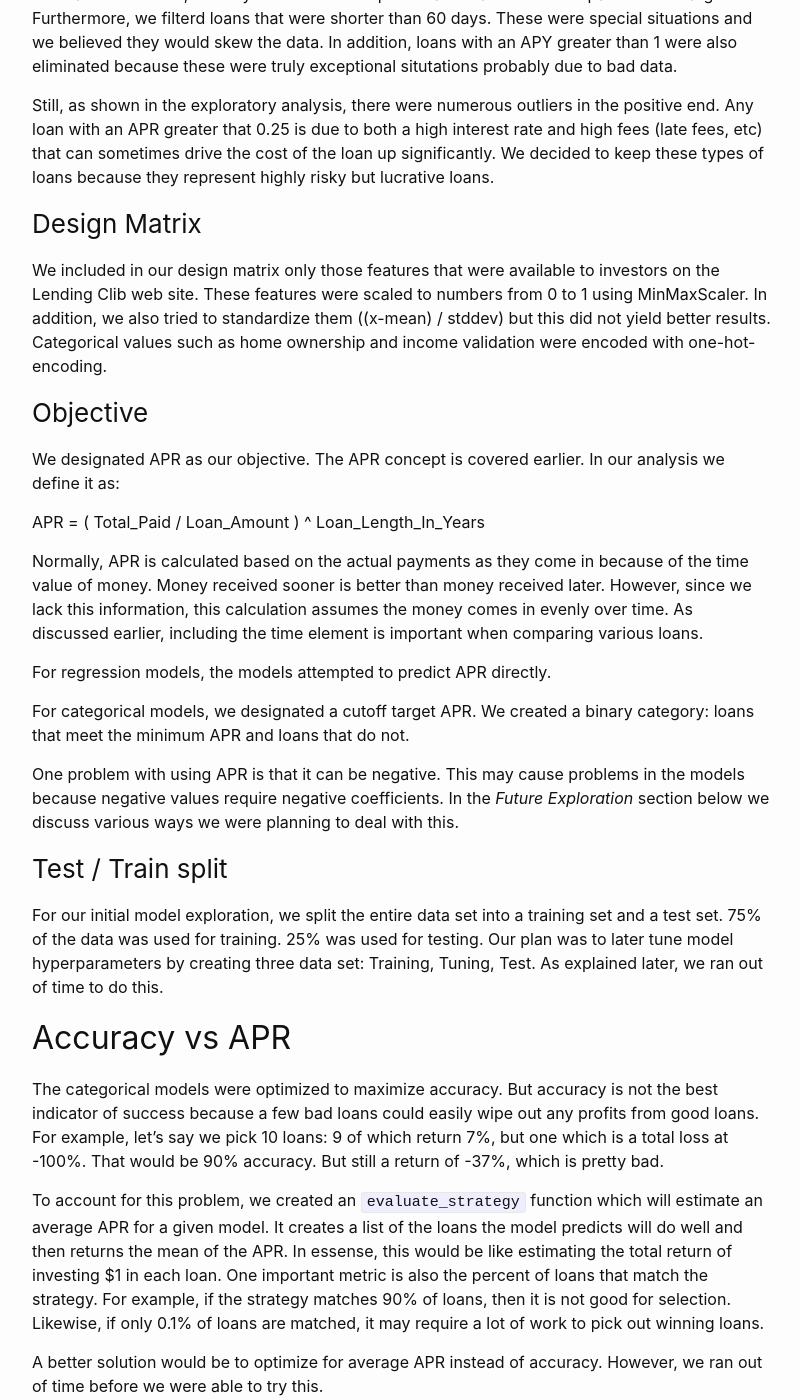
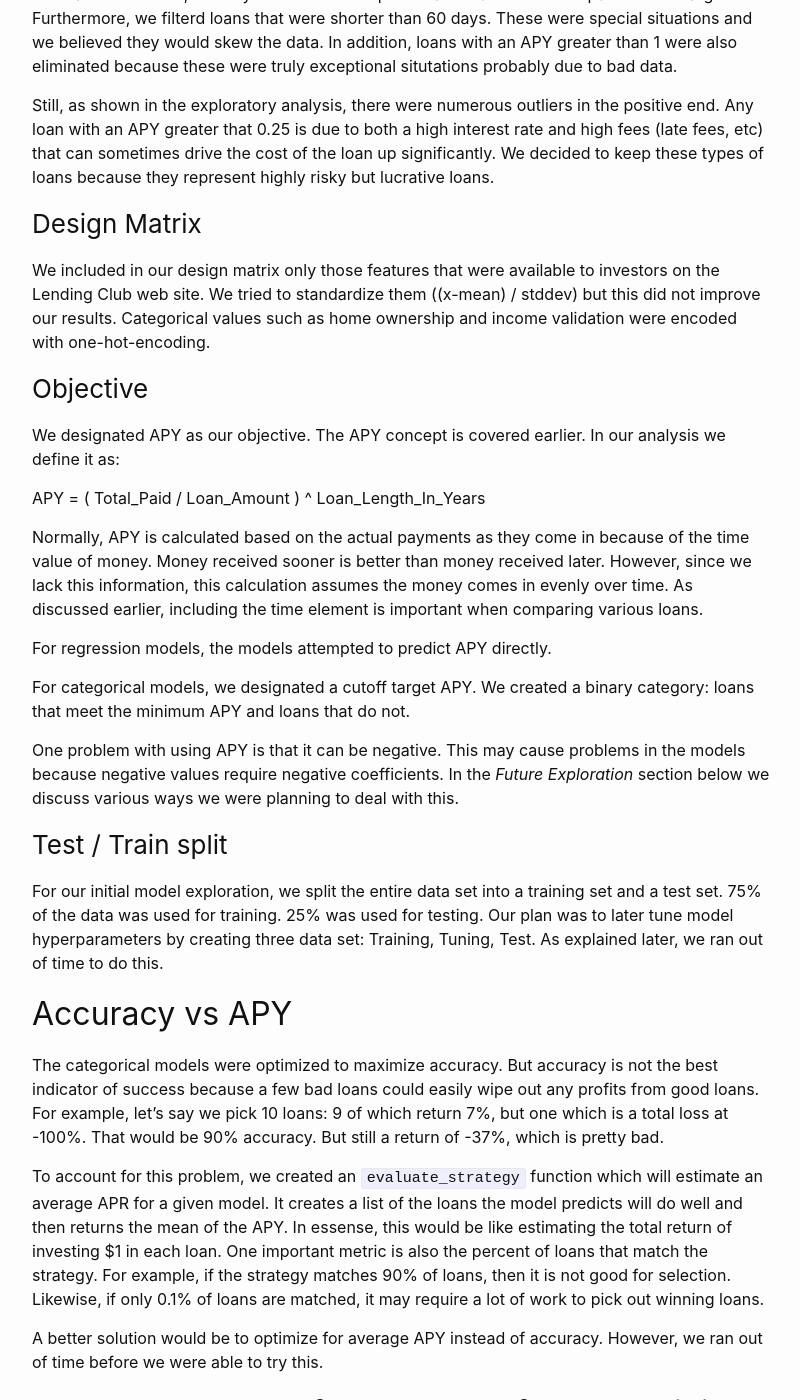
Before and after one commit to junparkh/LendingClub, a Jekyll site: the page built from menu3.md, in a window 1280 px wide and 1400 px high, scrolled down 1434 px. Shown: the whole window, without its empty margins (238-1038 px from the left). Built offline with Jekyll 4.4.1, drawn with Linux system fonts in a browser that asks for light colours; some of the changed text lies outside the part shown.

Commit message:
Update menu3.md

```diff
--- a/menu3.md
+++ b/menu3.md
@@ -10,15 +10,15 @@
 
 ## Overall Exploration Strategy
 
-Our overall goal was to create a model that selects a small subset of loans to invest in and maximizes the overall APR of the portfolio. There are many ways to achieve this but for the purposes of this class, we decided to create models based on a consisten design matrix that would allow us to predict whether a loan is worth investing in or not by looking at the APR of the loan.
+Our overall goal was to create a model that selects a small subset of loans to invest in and maximizes the overall APR of the portfolio. There are many ways to achieve this but for the purposes of this class, we decided to create models based on a consistent design matrix that would allow us to predict whether a loan is worth investing in or not by looking at the APY of the loan.
 
 ## Data Preparation
 
 ### Missing Data
 
-Only a few of the features had significant missing data. We had two options when dealing with this problem. Either eliminate the loans, or impute a value. We decided to impute values whenever possible in order to make sure that we were not systematically eliminating loans from our analysis.
+Only a few of the predictors that we had selected had significant missing data. We had two options when dealing with this problem. Either eliminate the loans, or impute a value. We decided to impute values whenever possible in order to make sure that we were not systematically eliminating loans from our analysis.
 
-* Loan length - if the borrower never repaid any of the loan then what is the loan length? For our purposes, the loan length is set to 1/365.25, thus yielding APR.
+* Loan length - if the borrower never repaid any of the loan then what is the loan length? For our purposes, the loan length is set to 1/365.25, thus yielding APY.
 
 * Employment length - missing in 6% of the loans. We assumed 0.
 
@@ -32,37 +32,37 @@
 
 To deal with outliers, we only considered complete loans that were either paid off or charged off. Furthermore, we filterd loans that were shorter than 60 days. These were special situations and we believed they would skew the data. In addition, loans with an APY greater than 1 were also eliminated because these were truly exceptional situtations probably due to bad data.
 
-Still, as shown in the exploratory analysis, there were numerous outliers in the positive end. Any loan with an APR greater that 0.25 is due to both a high interest rate and high fees (late fees, etc) that can sometimes drive the cost of the loan up significantly. We decided to keep these types of loans because they represent highly risky but lucrative loans.
+Still, as shown in the exploratory analysis, there were numerous outliers in the positive end. Any loan with an APY greater that 0.25 is due to both a high interest rate and high fees (late fees, etc) that can sometimes drive the cost of the loan up significantly. We decided to keep these types of loans because they represent highly risky but lucrative loans.
 
 ### Design Matrix
 
-We included in our design matrix only those features that were available to investors on the Lending Clib web site. These features were scaled to numbers from 0 to 1 using MinMaxScaler. In addition, we also tried to standardize them ((x-mean) / stddev) but this did not yield better results. Categorical values such as home ownership and income validation were encoded with one-hot-encoding.
+We included in our design matrix only those features that were available to investors on the Lending Club web site. We tried to standardize them ((x-mean) / stddev) but this did not improve our results. Categorical values such as home ownership and income validation were encoded with one-hot-encoding.
 
 ### Objective
 
-We designated APR as our objective. The APR concept is covered earlier. In our analysis we define it as:
+We designated APY as our objective. The APY concept is covered earlier. In our analysis we define it as:
 
-APR = ( Total_Paid / Loan_Amount ) ^ Loan_Length_In_Years
+APY = ( Total_Paid / Loan_Amount ) ^ Loan_Length_In_Years
 
-Normally, APR is calculated based on the actual payments as they come in because of the time value of money. Money received sooner is better than money received later. However, since we lack this information, this calculation assumes the money comes in evenly over time. As discussed earlier, including the time element is important when comparing various loans.
+Normally, APY is calculated based on the actual payments as they come in because of the time value of money. Money received sooner is better than money received later. However, since we lack this information, this calculation assumes the money comes in evenly over time. As discussed earlier, including the time element is important when comparing various loans.
 
-For regression models, the models attempted to predict APR directly.
+For regression models, the models attempted to predict APY directly.
 
-For categorical models, we designated a cutoff target APR. We created a binary category: loans that meet the minimum APR and loans that do not.
+For categorical models, we designated a cutoff target APY. We created a binary category: loans that meet the minimum APY and loans that do not.
 
-One problem with using APR is that it can be negative. This may cause problems in the models because negative values require negative coefficients. In the *Future Exploration* section below we discuss various ways we were planning to deal with this.
+One problem with using APY is that it can be negative. This may cause problems in the models because negative values require negative coefficients. In the *Future Exploration* section below we discuss various ways we were planning to deal with this.
 
 ### Test / Train split
 
 For our initial model exploration, we split the entire data set into a training set and a test set. 75% of the data was used for training. 25% was used for testing. Our plan was to later tune model hyperparameters by creating three data set: Training, Tuning, Test. As explained later, we ran out of time to do this.
 
-## Accuracy vs APR
+## Accuracy vs APY
 
 The categorical models were optimized to maximize accuracy. But accuracy is not the best indicator of success because a few bad loans could easily wipe out any profits from good loans. For example, let's say we pick 10 loans: 9 of which return 7%, but one which is a total loss at -100%. That would be 90% accuracy. But still a return of -37%, which is pretty bad.
 
-To account for this problem, we created an `evaluate_strategy` function which will estimate an average APR for a given model. It creates a list of the loans the model predicts will do well and then returns the mean of the APR. In essense, this would be like estimating the total return of investing $1 in each loan. One important metric is also the percent of loans that match the strategy. For example, if the strategy matches 90% of loans, then it is not good for selection. Likewise, if only 0.1% of loans are matched, it may require a lot of work to pick out winning loans.
+To account for this problem, we created an `evaluate_strategy` function which will estimate an average APR for a given model. It creates a list of the loans the model predicts will do well and then returns the mean of the APY. In essense, this would be like estimating the total return of investing $1 in each loan. One important metric is also the percent of loans that match the strategy. For example, if the strategy matches 90% of loans, then it is not good for selection. Likewise, if only 0.1% of loans are matched, it may require a lot of work to pick out winning loans.
 
-A better solution would be to optimize for average APR instead of accuracy. However, we ran out of time before we were able to try this.
+A better solution would be to optimize for average APY instead of accuracy. However, we ran out of time before we were able to try this.
 
 ## Overall structure of our method for determining which loans we should take:
 
@@ -72,7 +72,7 @@
 
 ### Loss prevention
 
-We examined a few models to determine whether a loan would make money or lose money. That is, rather than picking a target APR, merely try to predict APR >= 0. In general these were no more successful than trying predict which loans would meet a minimum target return.
+We examined a few models to determine whether a loan would make money or lose money. That is, rather than picking a target APY, merely try to predict APY >= 0. In general these were no more successful than trying predict which loans would meet a minimum target return.
 
 ### Exploring: maximize profit
 
@@ -82,11 +82,11 @@
 
 Classification models were also not very successful. Many of these models generated large accuracy scores, but fared badly when an expected return was calculated. Many models fared only slightly better than the overall average return -0.024. This was unexpectedly bad performance. Unfortunately, we ran out of time before we could fully explore this. One theory is that the models tended to find unusual loans. Usually, these are high returns, but some times, they are also exceptionally bad. Bad loans are far worse than good loans, because you can loose all your money, whereas your gains are limited by the interest rate.
 
-Logistic regression had a train and test accuracy around 0.7, but yielded an average APR of -0.08.
+Logistic regression had a train and test accuracy around 0.7, but yielded an average APY of -0.08.
 
 We fit several random forest models. The first model with limited nodes and branches had an R^2 of about 0.23 for both test and train data. However, the strategy had an average return of -0.05.
 
-Using the same random forest model, rather than looking at the predictions, we looked at the probabilities predicted. We chose only those loans where the probability was greater than 0.9. That stretegy select 8% of returns and yielded an APR of 0.028, which is better than average.
+Using the same random forest model, rather than looking at the predictions, we looked at the probabilities predicted. We chose only those loans where the probability was greater than 0.9. That stretegy select 8% of returns and yielded an APY of 0.028, which is better than average.
 
 Random forest regression did not yield better results. Adaboost regressor was unable to create a working model.
 
@@ -108,7 +108,7 @@
 
 One thing that stood out was that most models did somewhat worse than the average return. Even models where the R^2 and accuracy were similar for both the training and testing set would often perform worse than average. This was counter-intuitive and suggest serious problem with either the data or the model. Unfortunately, we were unable to fully explore the reasons for this. One posibility is that the train/test split needs to be perfomed differently. Another is overfitting.
 
-Beacause APR can be negative, which may confuse the models, our plan was to create models using 1+APR to eliminate negative numbers. Another plan was using the log of the APR, as in "log(1+APR)", to penalize negative APRs. Or even 1+log(1/(1 + APR)), which would have smaller numbers be better loan choices, while still penalizing bad loans. These sorts of modifications would have created significantly different models that may have worked better. The biggest problem with the models was that a few bad loans dispropotionally affected the return.
+Beacause APY can be negative, which may confuse the models, our plan was to create models using 1+APR to eliminate negative numbers. Another plan was using the log of the APY, as in "1/log(1+APY)", to penalize negative APYs. Or even 1+log(1/(1 + APR)), which would have smaller numbers for better loan choices, while still penalizing bad loans. These sorts of modifications would have created significantly different models that may have worked better. The biggest problem with the models was that a few bad loans dispropotionately effected the return.
 
 Another question that we did not have time to investigate is how large our investment portfolio must be to reduce volatility. Even if predictions are on average good, it's possible that the average only holds over very large numbers of loans. If you have a smaller loan portfolio, the returns might be more volatile and unpredictable. Cross validation of the models using different sizes of randomized loan portfolios would help address this question.
 
```
